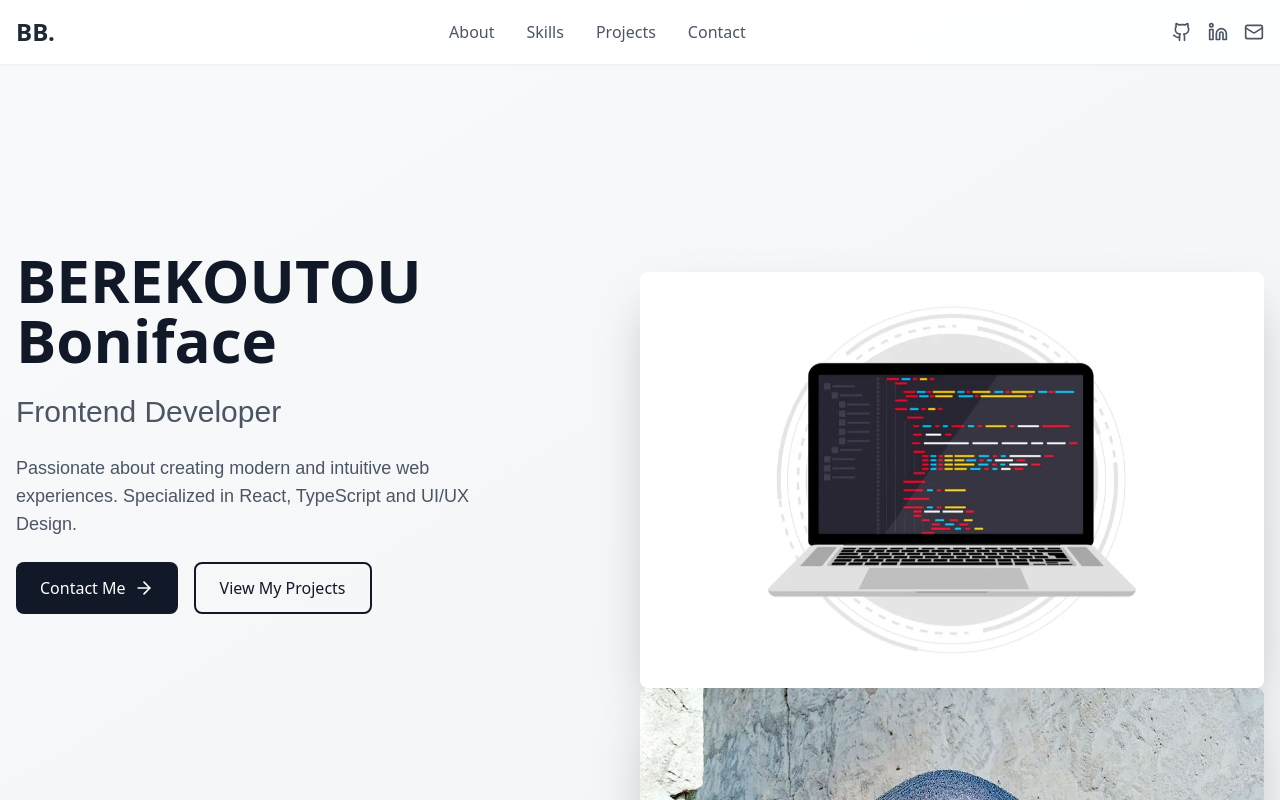
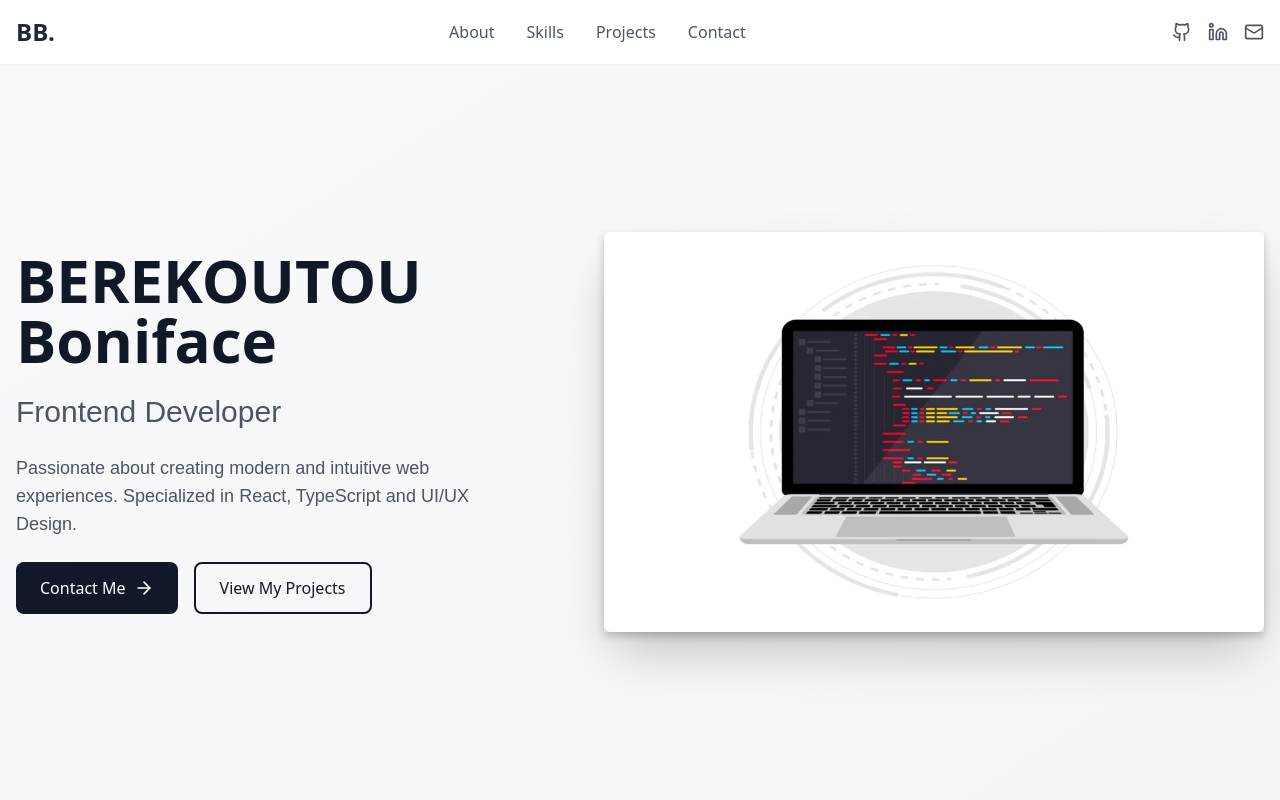
Before and after one commit to BEREKOUTOU/portefeuille, a React (Vite) app: page / in a window 1280 px wide. Shown: the top 800 px of the page. Built offline with nearby package versions, Linux system fonts and the light colour scheme; a web font is replaced by a local one.

Commit message:
flip commit message

```diff
--- a/src/components/Hero.tsx
+++ b/src/components/Hero.tsx
@@ -39,14 +39,49 @@ const Hero = () => {
               </a>
             </div>
           </div>
-          <div className="md:w-1/2 mt-12 md:mt-0 h-80">
+          <div
+            className="md:w-1/2 mt-12 md:mt-0 h-80"
+            style={{
+              perspective: '1000px',
+              position: 'relative',
+              width: '700px',
+              height: '400px',
+              overflow: 'visible',
+             transformStyle: 'preserve-3d',
+            }}
+          >
+            <div
+              className="flip-card-inner"
+              style={{
+                position: 'relative',
+                width: '100%',
+                height: '100%',
+                textAlign: 'center',
+                transition: 'transform 0.8s',
+                transformStyle: 'preserve-3d',
+                boxShadow: '0 4px 8px 0 rgba(0,0,0,0.2)',
+              }}
+              onMouseEnter={e => {
+                (e.currentTarget as HTMLDivElement).style.transform = 'rotateY(180deg)';
+              }}
+              onMouseLeave={e => {
+                (e.currentTarget as HTMLDivElement).style.transform = 'rotateY(0deg)';
+              }}
+            >
               <img
                 src={laptopImg}
                 loading="lazy"
                 decoding="async"
                 alt="Laptop with code"
                 className="rounded-lg shadow-2xl w-full h-auto"
-
+                style={{
+                  backfaceVisibility: 'hidden',
+                  position: 'absolute',
+                  width: '100%',
+                  height: '100%',
+                  top: 0,
+                  left: 0,
+                }}
               />
               <img
                 src={backImg}
@@ -54,12 +89,20 @@ const Hero = () => {
                 decoding="async"
                 alt="Back of laptop"
                 className="rounded-lg shadow-2xl w-full h-auto padding-4"
-
+                style={{
+                  backfaceVisibility: 'hidden',
+                  transform: 'rotateY(180deg)',
+                  position: 'absolute',
+                  width: '100%',
+                  height: '100%',
+                  top: 0,
+                  left: 0,
+                }}
               />
             </div>
           </div>
         </div>
-
+      </div>
     </section>
   );
 };
```
